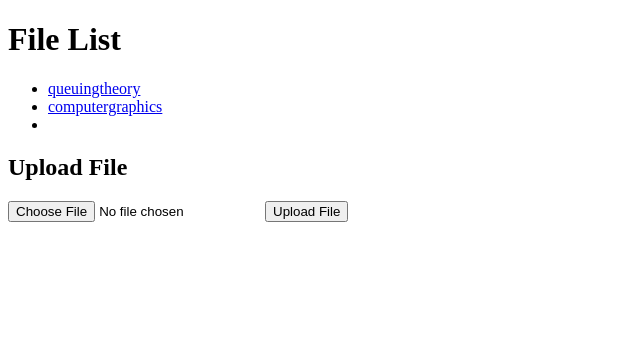
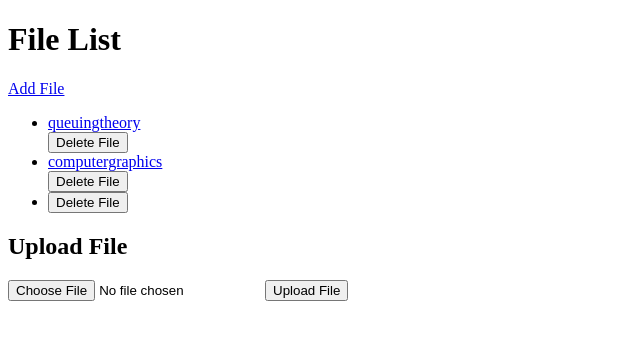
Before and after one commit to quasimuzzle/FileHosting, a Django app: page / in a window 1280 px wide. Shown: the top 340 px of the page, without its empty margins (0-640 px from the left). Run offline with Django 5.2, Linux system fonts and the light colour scheme; data comes from the database, SQL or seed files in the repository; both versions use the stored data as it was after the commit.

Commit message:
Add Add File and Delete File in main page

```diff
--- a/files/templates/files/add_file.html
+++ b/files/templates/files/add_file.html
@@ -8,7 +8,7 @@
     <form method="post" enctype="multipart/form-data">
         {% csrf_token %}
         {{ form.as_p }}
-        <button type="submit">Add File</button>
+        <button type="submit" class="btn btn-primary">Add File</button>  <!-- Добавляет кнопку "Add File" -->
     </form>
 </body>
 </html>
--- a/files/templates/files/file_list.html
+++ b/files/templates/files/file_list.html
@@ -6,9 +6,19 @@
 </head>
 <body>
     <h1>File List</h1>
+
+    <!-- Кнопка "Add File" -->
+    <a href="{% url 'add_file' %}">Add File</a>
+
     <ul>
         {% for file in files %}
-            <li><a href="{% url 'file_detail' file.id %}">{{ file.name }}</a></li>
+            <li>
+                <a href="{% url 'file_detail' file.id %}">{{ file.name }}</a>
+                <form method="post" action="{% url 'delete_file' file.id %}">
+                    {% csrf_token %}
+                    <button type="submit">Delete File</button>
+                </form>
+            </li>
         {% endfor %}
     </ul>
 
--- a/files/views.py
+++ b/files/views.py
@@ -17,7 +17,9 @@
     if request.method == 'POST':
         form = FileForm(request.POST, request.FILES)
         if form.is_valid():
-            file = form.save()
+            file = form.save(commit=False)
+            file.uploaded_by = request.user  # присваиваем текущего пользователя
+            file.save()
             return redirect('file_detail', file_id=file.pk)
     else:
         form = FileForm()
```
Also changed, not shown: db.sqlite3, files/Screenshot_from_2024-03-02_02-10-36.png (added).
